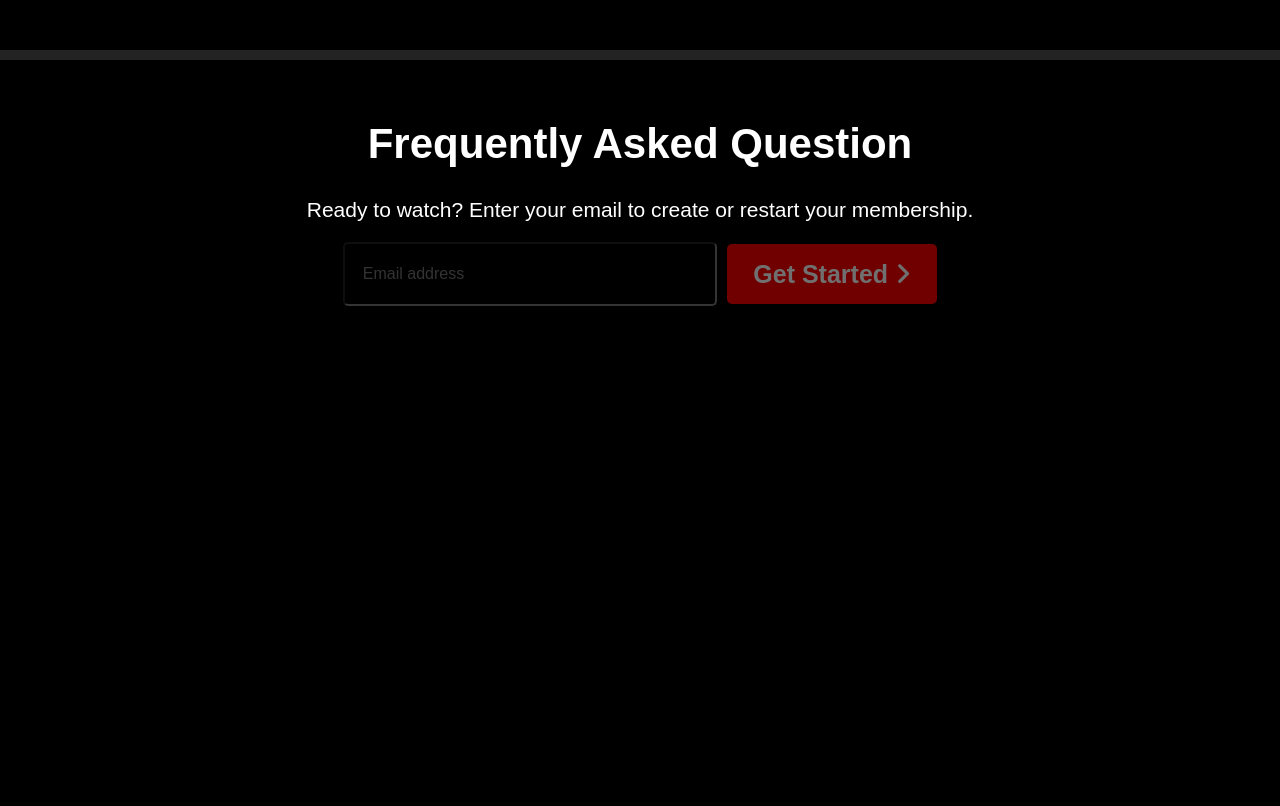
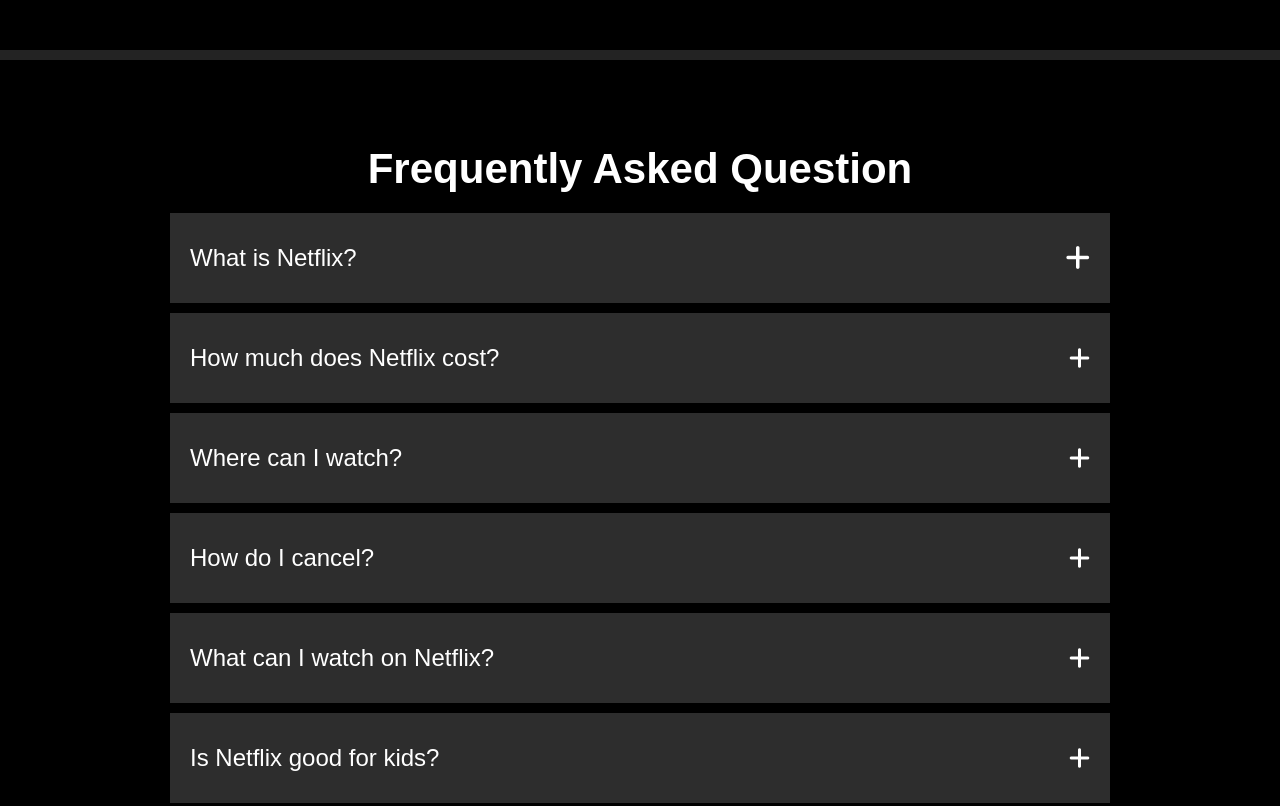
Before and after one commit to ashmit-sinha-30/Netflix-Clone, a plain HTML site: page index.html in a window 1280 px wide. Shown: the part 3060-3866 px from the top of the page. Drawn offline with Linux system fonts and the light colour scheme.

Commit message:
Added FAQ blocks

```diff
--- a/index.html
+++ b/index.html
@@ -89,7 +89,32 @@ phone, tablet, laptop, and TV.</h4></pre>
     <div class="hr"></div>
     <div class="ques">
         <h1>Frequently Asked Question</h1>
-        <p>Ready to watch? Enter your email to create or restart your membership.</p>
+        <div class="box1">
+            What is Netflix?
+            <i class="fa-solid fa-plus plus"></i>
+        </div>
+        <div class="box2 box">
+            How much does Netflix cost?
+            <i class="fa-solid fa-plus plus"></i>
+        </div>
+        <div class="box3 box">
+            Where can I watch?
+            <i class="fa-solid fa-plus plus"></i>
+        </div>
+        <div class="box4 box">
+            How do I cancel?
+            <i class="fa-solid fa-plus plus"></i>
+        </div>
+        <div class="box5 box">
+            What can I watch on Netflix?
+            <i class="fa-solid fa-plus plus"></i>
+        </div>
+        <div class="box6 box">
+                Is Netflix good for kids?
+            <i class="fa-solid fa-plus plus"></i>
+        </div>
+
+        <p class="mt">Ready to watch? Enter your email to create or restart your membership.</p>
         <div class="email">
             <input class="email-input" type="email" placeholder="    Email address">
             <button class="gs-button">Get Started <i class="fa-solid fa-angle-right"></i></button>
--- a/style.css
+++ b/style.css
@@ -199,7 +199,7 @@ nav{
     display: flex;
     align-items: center;
     position: relative;
-    bottom: 140px;
+    bottom: 145px;
     left: 135px;
     z-index: 1;
 
@@ -301,12 +301,13 @@ nav{
 }
 
 .ques{
-    height: 950px;
+    height: 860px;
     background-color: black;
+    padding: 75px 0px;
 }
 
 .ques h1{
-    padding-top: 60px;
+    padding-top: 10px;
     text-align: center;
     font-size: 42px;
     font-weight: 900;
@@ -317,6 +318,42 @@ nav{
     margin-top: 30px;
     font-size: 21px;
     font-weight: 400;
+}
+
+.box1{
+    height: 90px;
+    background-color: rgb(45, 45,45);
+    margin-top: 20px;
+    margin-left: 170px;
+    margin-right: 170px;
+    display: flex;
+    align-items: center;
+    justify-content: space-between;
+    padding-left: 20px;
+    font-size: 24px;
+    padding-right: 20px;
+}
+
+.box1 i{
+    font-size: 28px;
+}
+
+.box{
+    height: 90px;
+    background-color: rgb(45, 45,45);
+    margin-top: 10px;
+    margin-left: 170px;
+    margin-right: 170px;
+    display: flex;
+    align-items: center;
+    justify-content: space-between;
+    padding-left: 20px;
+    font-size: 24px;
+    padding-right: 20px;
+}
+
+.mt{
+    padding-top: 20px;
 }
 
 .contact{
```
